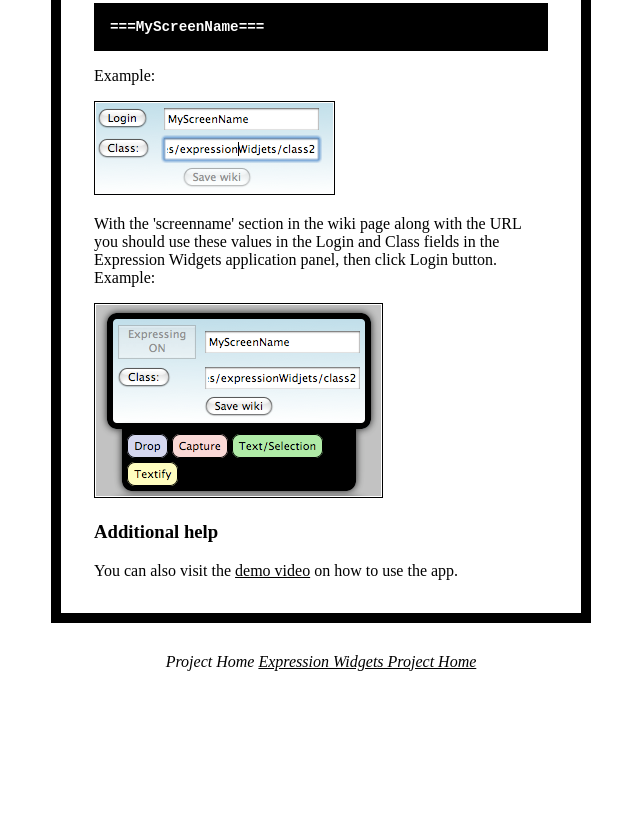
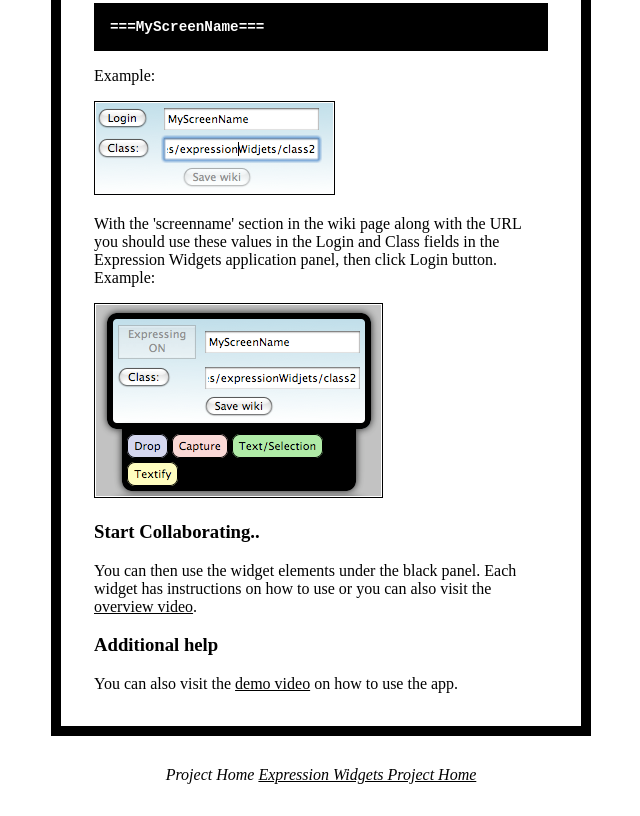
Before and after one commit to taboca/Expression-Widgets, a plain HTML site: page instructions.html in a window 1280 px wide. Shown: the part 1446-2262 px from the top of the page, without its empty margins (319-959 px from the left). Before the commit the page ends 2149 px from the top, so only its background shows below. Drawn offline with Linux system fonts and the light colour scheme.

Commit message:
polish to instructions

```diff
--- a/instructions.html
+++ b/instructions.html
@@ -117,6 +117,10 @@ The current version of the application is compatible with the Mediawiki+Mozilla
 
 <img style='border:1px solid black;padding:1px; ' src='sample-login.png'>
 
+<h3>Start Collaborating..</h3>
+
+You can then use the widget elements under the black panel. Each widget has instructions on how to use or you can also visit the <a href="http://www.mgalli.com/development/demo.ogg">overview video</a>.
+
 <h3> Additional help</h3>
 
 You can also visit the <a href='http://www.mgalli.com/development/demo.ogg'>demo video</a> on how to use the app.
```
